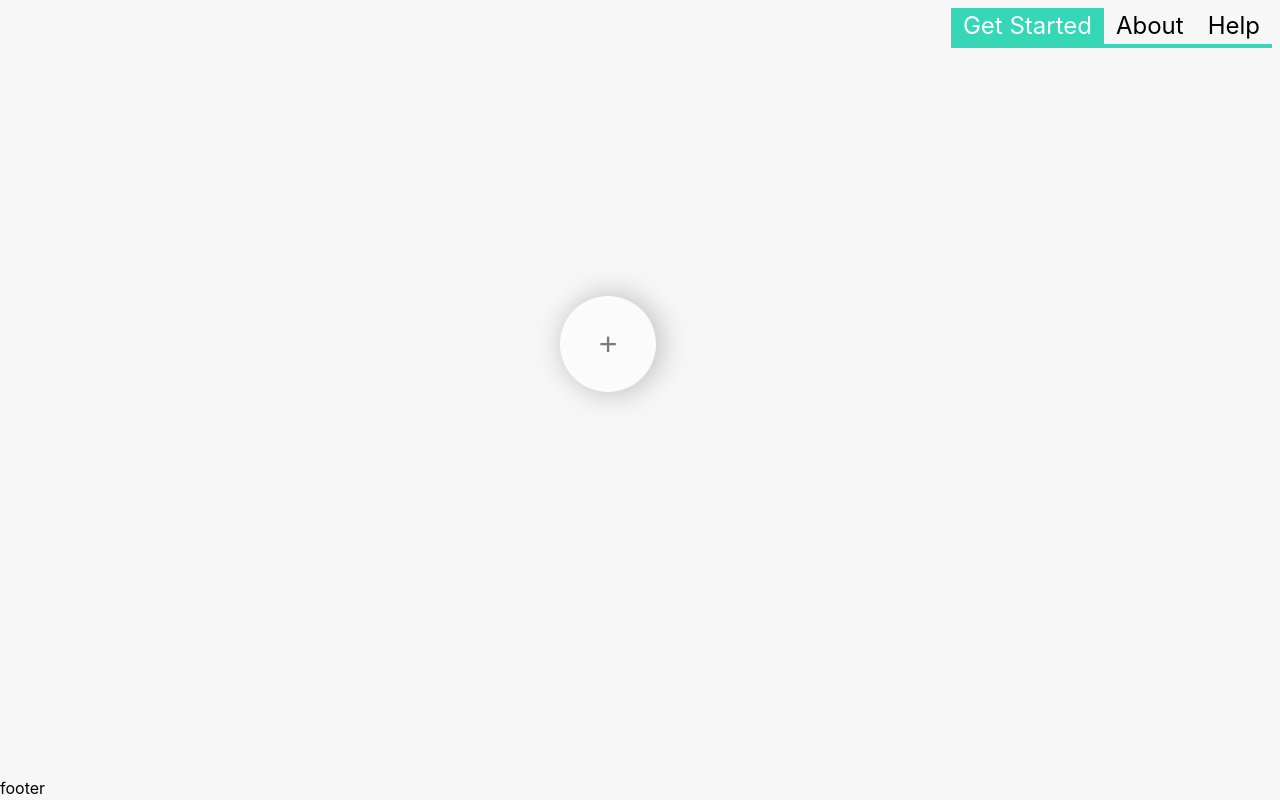
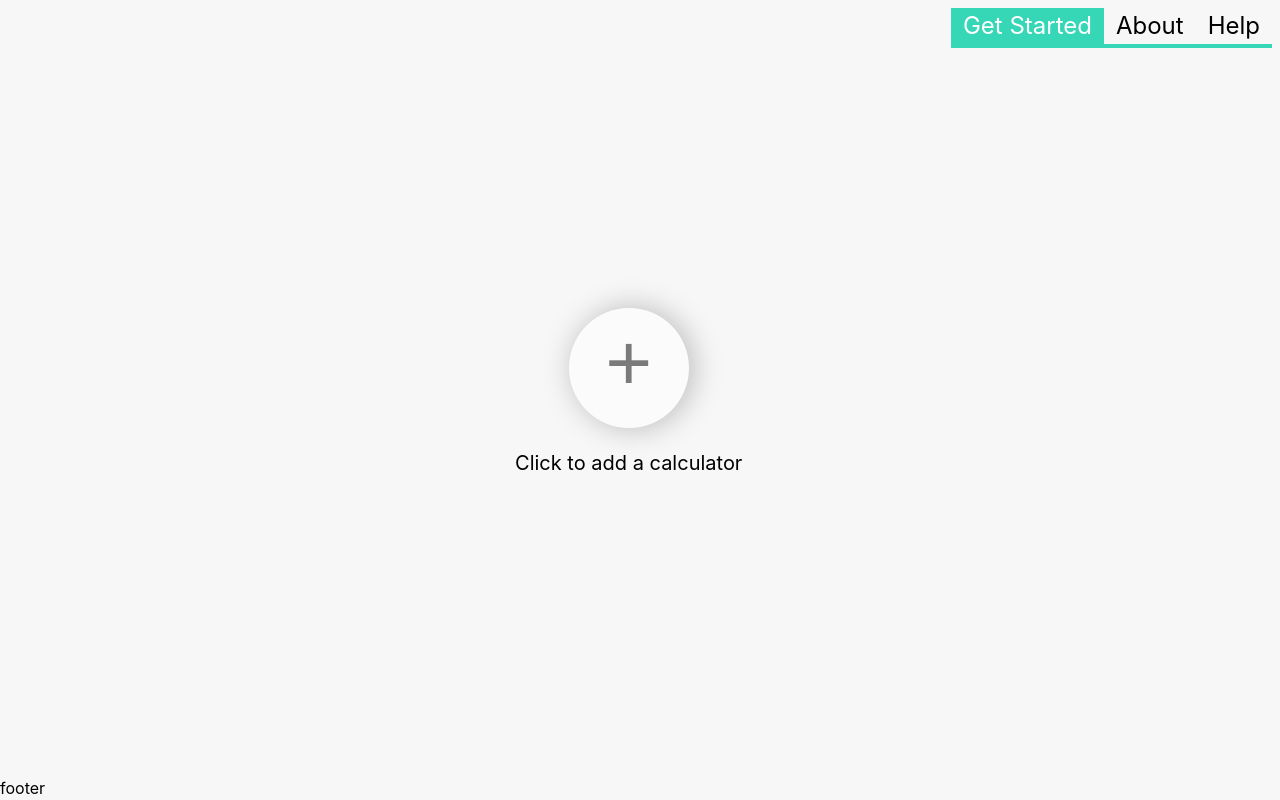
Before and after one commit to TYLER-JM/mocalc, a React (Vite) app: page /calculators in a window 1280 px wide. Built offline with nearby package versions, Linux system fonts and the light colour scheme.

Commit message:
updates 'add calculator' button with label and better transitions

```diff
--- a/src/routes/calculators.tsx
+++ b/src/routes/calculators.tsx
@@ -16,13 +16,13 @@ export default function Calculators() {
 
 	return (
 		<>
-			<button
+			<div
 				className="add-calculator"
 				data-calculators={calculators.length <= 0 ? 'empty' : true}
-				onClick={() => addCalculator()}
 			>
-				+
-			</button>
+				<button onClick={() => addCalculator()}>+</button>
+				<span>Click to add a calculator</span>
+			</div>
 			<section className="calculator-wrapper">
 				{calculators.map((calculator) =>
 					<Calculator key={calculator} id={calculator} setCalculators={setCalculators} />
--- a/src/styles/calculators.css
+++ b/src/styles/calculators.css
@@ -30,32 +30,50 @@
         position: absolute;
         top: 8px;
         right: 8px;
+        transition: all 0.5s ease-in-out;
+        display: flex;
+        flex-direction: column;
+        align-items: center;
+
+        button {
             height: 1.5em;
             width: 1.5em;
             border: none;
             border-radius: 100%;
             font-size: 2rem;
+            font-family: monospace;
             opacity: 0.5;
-        transition: all 0.2s ease-in-out, top 0.5s ease-in-out, right 0.5s ease-in-out;
+            transition: all 0.2s ease-in-out, height 0.5s ease-out, width 0.5s ease-out;
             box-shadow: rgba(0,0,0,0.5) 4px 0 30px;
             background-color: white;
             display: flex;
             align-items: center;
             justify-content: center;
         }
-    .add-calculator:hover {
+        span {
+            font-size: 0;
+            transition: all 0.5s ease-in-out;
+        }
+    }
+    .add-calculator button:hover {
         opacity: 1;
     }
-    .add-calculator:active {
+    .add-calculator button:active {
         opacity: 1;
         box-shadow: rgba(0,0,0,0.5) 2px 0 15px;
         transform: translateY(2px);
     }
     .add-calculator[data-calculators="empty"] {
-        top: 40%;
-        right: 45%;
-        transform: translate(-50%, -50%);
-        width: 3em;
-        height: 3em;
+        top: 35%;
+        right: 42%;
+
+        button {
+            font-size: 5rem;
+            margin-bottom: 0.25em;
+        }
+
+        span {
+            font-size: 1.25rem;
         }
     }
+}
```
Lines whose indentation alone changed are shown as unchanged.
